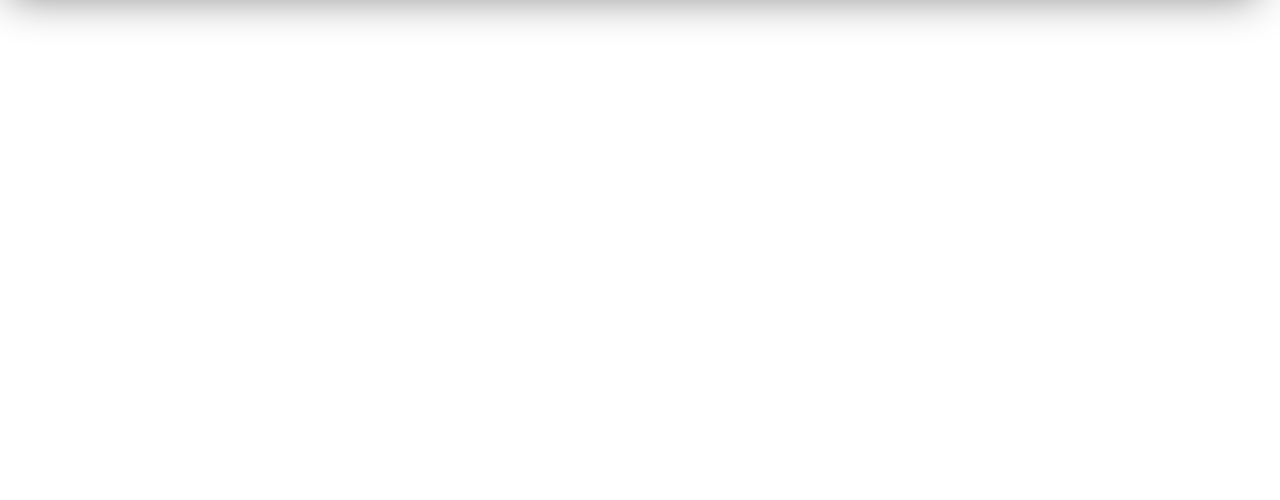
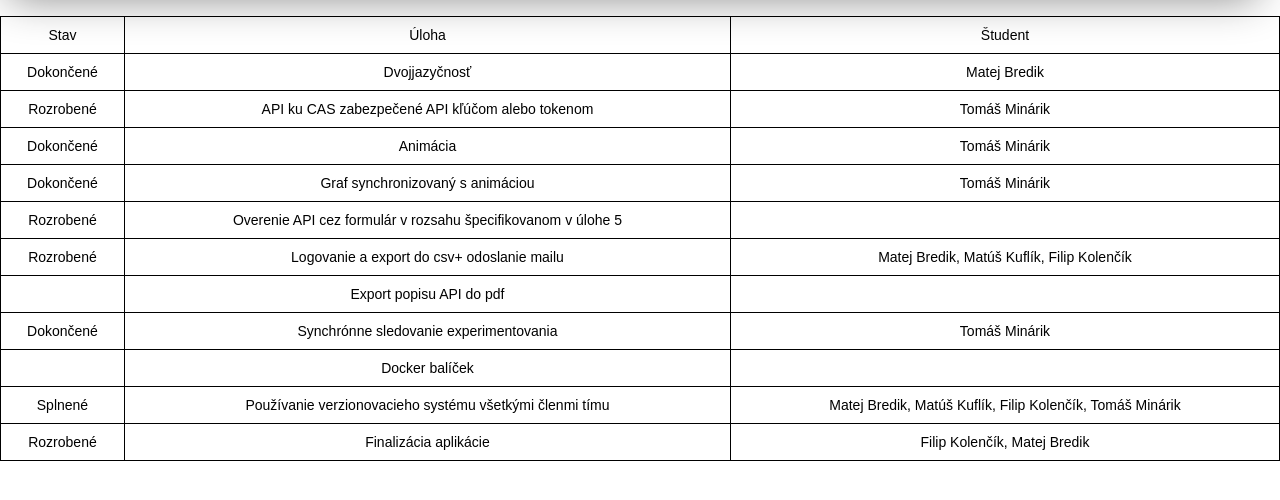
Before and after one commit to matt-3105/Webte2-zaverecne-zadanie, a PHP site: page /dokumentacia.php?lang=en in a window 1280 px wide. Shown: the part 146-646 px from the top of the page. Run offline with PHP 8.4, Linux system fonts and the light colour scheme.

Commit message:
csv to mail and export, documentation, lang

```diff
--- a/config.php
+++ b/config.php
@@ -12,4 +12,11 @@
 
 require_once "languages/" . $_SESSION['lang'] . ".php";
 
+$servername = "localhost";
+$username = "xkuflik";
+$password = "xkuflikwebte2";
+$dbname = "skuskove1";
+
+$receiveMail = "matej.bredik@gmail.com";
+
 $key = "abcd";
--- a/dokumentacia.php
+++ b/dokumentacia.php
@@ -10,6 +10,15 @@
           content="width=device-width, user-scalable=no, initial-scale=1.0, maximum-scale=1.0, minimum-scale=1.0">
     <meta http-equiv="X-UA-Compatible" content="ie=edge">
     <link rel="stylesheet" href="style.css">
+    <style type="text/css">
+        .tg  {border-collapse:collapse;border-spacing:0;}
+        .tg td{border-color:black;border-style:solid;border-width:1px;font-family:Arial, sans-serif;font-size:14px;
+            overflow:hidden;padding:10px 5px;word-break:normal;}
+        .tg th{border-color:black;border-style:solid;border-width:1px;font-family:Arial, sans-serif;font-size:14px;
+            font-weight:normal;overflow:hidden;padding:10px 5px;word-break:normal;}
+        .tg .tg-baqh{text-align:center;vertical-align:top}
+        .tg .tg-0lax{text-align:center;vertical-align:top}
+    </style>
     <title>Finálne zadanie</title>
 </head>
 <body>
@@ -30,5 +39,72 @@
         </ul>
     </div>
 </section>
+
+<table class="tg">
+    <thead>
+    <tr>
+        <th class="tg-baqh"><?php echo $lang['doc_state'] ?></th>
+        <th class="tg-baqh"><?php echo $lang['doc_task'] ?></th>
+        <th class="tg-0lax"><?php echo $lang['doc_student'] ?></th>
+    </tr>
+    </thead>
+    <tbody>
+    <tr>
+        <td class="tg-baqh"><?php echo $lang['doc_done'] ?></td>
+        <td class="tg-baqh"><?php echo $lang['doc_task1'] ?></td>
+        <td class="tg-0lax">Matej Bredik</td>
+    </tr>
+    <tr>
+        <td class="tg-baqh"><?php echo $lang['doc_progress'] ?></td>
+        <td class="tg-baqh"><?php echo $lang['doc_task2'] ?></td>
+        <td class="tg-0lax">Tomáš Minárik</td>
+    </tr>
+    <tr>
+        <td class="tg-baqh"><?php echo $lang['doc_done'] ?></td>
+        <td class="tg-baqh"><?php echo $lang['doc_task3'] ?></td>
+        <td class="tg-0lax">Tomáš Minárik</td>
+    </tr>
+    <tr>
+        <td class="tg-baqh"><?php echo $lang['doc_done'] ?></td>
+        <td class="tg-baqh"><?php echo $lang['doc_task4'] ?></td>
+        <td class="tg-0lax">Tomáš Minárik</td>
+    </tr>
+    <tr>
+        <td class="tg-baqh"><?php echo $lang['doc_progress'] ?></td>
+        <td class="tg-baqh"><?php echo $lang['doc_task5'] ?></td>
+        <td class="tg-0lax"></td>
+    </tr>
+    <tr>
+        <td class="tg-baqh"><?php echo $lang['doc_progress'] ?></td>
+        <td class="tg-baqh"><?php echo $lang['doc_task6'] ?></td>
+        <td class="tg-0lax">Matej Bredik, Matúš Kuflík, Filip Kolenčík</td>
+    </tr>
+    <tr>
+        <td class="tg-baqh"></td>
+        <td class="tg-baqh"><?php echo $lang['doc_task7'] ?></td>
+        <td class="tg-0lax"></td>
+    </tr>
+    <tr>
+        <td class="tg-baqh"><?php echo $lang['doc_done'] ?></td>
+        <td class="tg-baqh"><?php echo $lang['doc_task8'] ?></td>
+        <td class="tg-0lax">Tomáš Minárik</td>
+    </tr>
+    <tr>
+        <td class="tg-baqh"></td>
+        <td class="tg-baqh"><?php echo $lang['doc_task9'] ?></td>
+        <td class="tg-0lax"></td>
+    </tr>
+    <tr>
+        <td class="tg-baqh"><?php echo $lang['doc_accomplished'] ?></td>
+        <td class="tg-baqh"><?php echo $lang['doc_task10'] ?></td>
+        <td class="tg-0lax">Matej Bredik, Matúš Kuflík, Filip Kolenčík, Tomáš Minárik</td>
+    </tr>
+    <tr>
+        <td class="tg-baqh"><?php echo $lang['doc_progress'] ?></td>
+        <td class="tg-baqh"><?php echo $lang['doc_task11'] ?></td>
+        <td class="tg-0lax">Filip Kolenčík, Matej Bredik</td>
+    </tr>
+    </tbody>
+</table>
 </body>
 </html>
--- a/languages/sk.php
+++ b/languages/sk.php
@@ -1,5 +1,6 @@
 <?php
 $lang = array(
+//   Global
     "greeting" => "Vitajte",
     "name" => "Vaše meno",
     "code" => "Rovnica",
@@ -11,5 +12,23 @@
     "graph" => "Graf",
     "animation" => "Animácia",
     "nav_mp" => "Hlavná stránka",
-    "nav_docs" => "Dokumentácia"
+    "nav_docs" => "Dokumentácia",
+//   dokumentacia.php
+    "doc_state" => "Stav",
+    "doc_task" => "Úloha",
+    "doc_student" => "Študent",
+    "doc_done" => "Dokončené",
+    "doc_progress" => "Rozrobené",
+    "doc_accomplished" => "Splnené",
+    "doc_task1" => "Dvojjazyčnosť",
+    "doc_task2" => "API ku CAS zabezpečené API kľúčom alebo tokenom",
+    "doc_task3" => "Animácia",
+    "doc_task4" => "Graf synchronizovaný s animáciou",
+    "doc_task5" => "Overenie API cez formulár v rozsahu špecifikovanom v úlohe 5",
+    "doc_task6" => "Logovanie a export do csv+ odoslanie mailu",
+    "doc_task7" => "Export popisu API do pdf",
+    "doc_task8" => "Synchrónne sledovanie experimentovania",
+    "doc_task9" => "Docker balíček",
+    "doc_task10" => "Používanie verzionovacieho systému všetkými členmi tímu",
+    "doc_task11" => "Finalizácia aplikácie"
 );
```
Also changed, not shown: export.php (+3 -9 lines), languages/en.php (+19 -1 lines), mail.php (added, +62 -0 lines).
